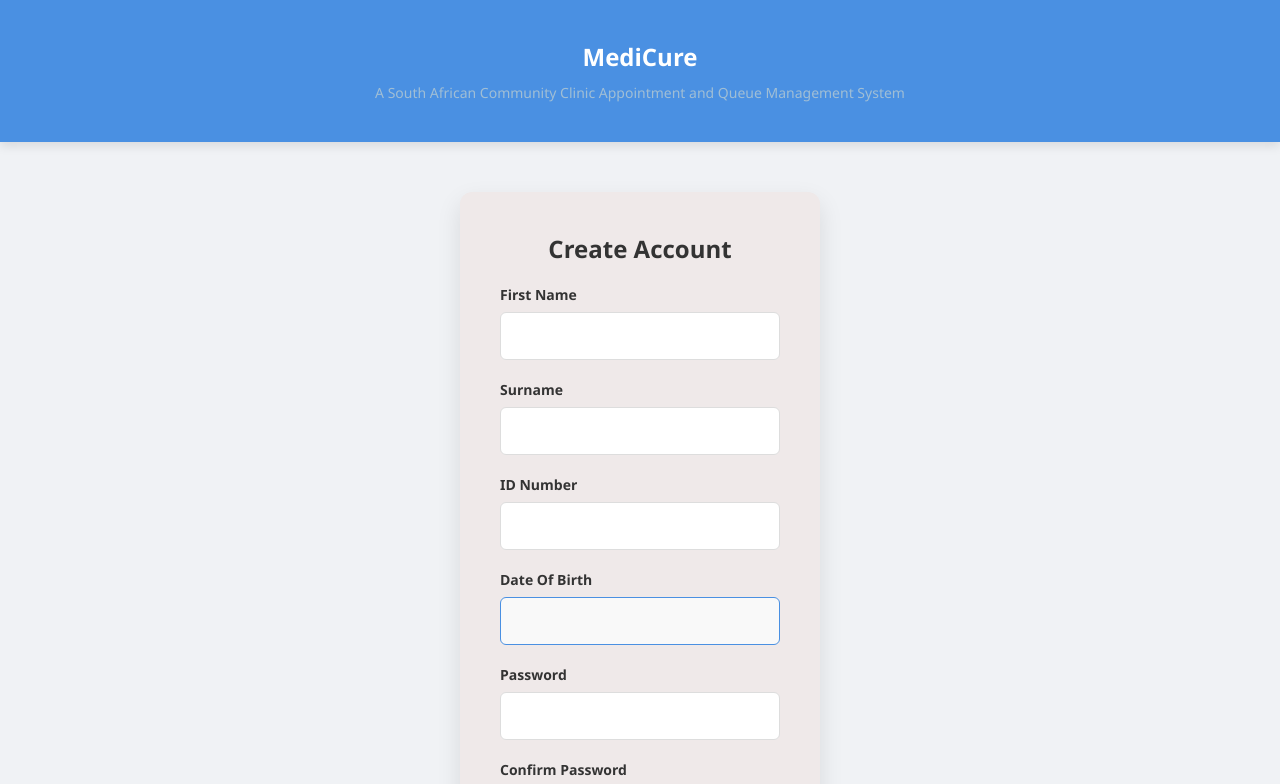
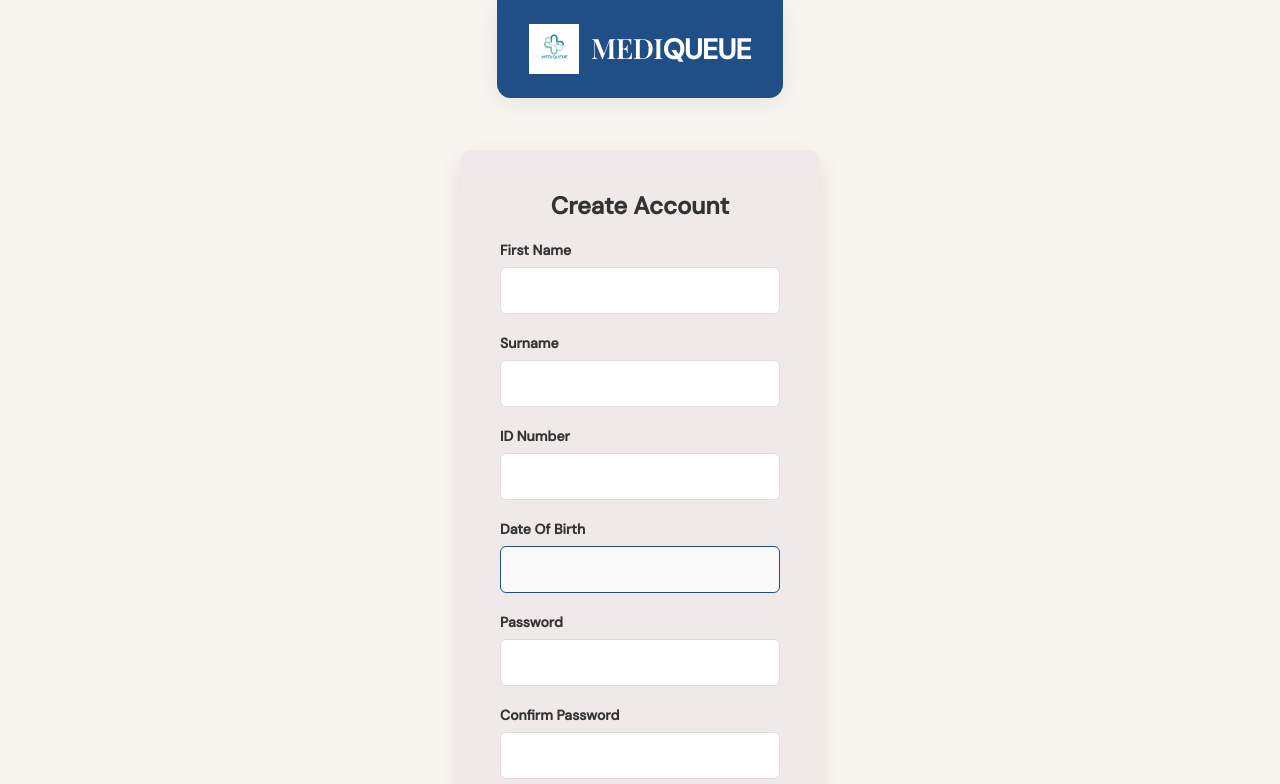
Before and after one commit to MillaSingh/ByteForce, a plain HTML site: page frontend/register.html in a window 1280 px wide. Shown: the top 784 px of the page. Drawn offline with nearby package versions, Linux system fonts and the light colour scheme.

Commit message:
Lwazi's changes

```diff
--- a/frontend/register.html
+++ b/frontend/register.html
@@ -3,13 +3,14 @@
 <head>
     <meta charset="UTF-8">
     <meta name="viewport" content="width=device-width, initial-scale=1.0">
-    <title>Register - MediCure</title>
+    <title>Register - MEDIQUEUE</title>
+    <link href="https://fonts.googleapis.com/css2?family=Playfair+Display:wght@400;600&family=DM+Sans:wght@300;400;500&display=swap" rel="stylesheet">
     <link rel="stylesheet" href="style.css">
     <style>
         #dobField {
             padding: 12px;
             margin-bottom: 20px;
-            border: 1px solid #4A90E2;
+            border: 1px solid var(--accent);
             border-radius: 6px;
             font-size: 16px;
             background-color: #f9f9f9;
@@ -21,10 +22,12 @@
     </style>
 </head>
 <body>
-    <header>
-        <h1>MediCure</h1>
-        <p>A South African Community Clinic Appointment and Queue Management System</p>
-    </header>
+    <nav>
+        <div class="nav-brand">
+            <img src="logo.jpeg" alt="MEDIQUEUE" width="50" height="50">
+            <div class="nav-logo">MEDI<span>QUEUE</span></div>
+        </div>
+    </nav>
     <main>
         <section id="register-card" style="background: rgb(239, 233, 233); padding: 40px; border-radius: 12px; box-shadow: 0 10px 25px rgba(0,0,0,0.1); max-width: 400px; margin: 0 auto;">
             <h2 style="text-align: center; margin-bottom: 20px; color: #333;">Create Account</h2>
@@ -67,10 +70,15 @@
             const idNumber = this.value.replace(/\D/g, '').slice(0,13);
             this.value = idNumber;
             if (idNumber.length === 13) {
-                const yy = idNumber.slice(0,2);
+                const yy = parseInt(idNumber.slice(0,2));
                 const mm = idNumber.slice(2,4);
                 const dd = idNumber.slice(4,6);
-                const fullYear = 2000 + parseInt(yy);
+                let fullYear;
+                if (yy >= 0 && yy <= 21) {
+                  fullYear = 2000 + yy;
+                } else {
+                  fullYear = 1900 + yy;
+                }
                 dobField.value = `${fullYear}-${mm.padStart(2,'0')}-${dd.padStart(2,'0')}`;
             } else {
                 dobField.value = '';
--- a/frontend/style.css
+++ b/frontend/style.css
@@ -1,25 +1,68 @@
 /* Basic Reset */
 * {
-    box-sizing: border-box; /* adds padding and makes an element wider*/
-    margin: 0; /* different browers use different default spacing*/
-    padding: 0; /* removes default spacing around elements */
-    font-family: 'Segoe UI', Tahoma, Geneva, Verdana, sans-serif;
+    box-sizing: border-box;
+    margin: 0;
+    padding: 0;
+    font-family: 'DM Sans', sans-serif;
 }
 
-body { /* th=is handles overall background and postioning*/
-    background-color: #f0f2f5;
-    display: flex; /* this turns the body into a flexbox container horizontally left to right*/
-    flex-direction: column; /* this stacks the child elements vertically*/
+:root {
+  --cream: #f8f5f0;
+  --white: #ffffff;
+  --ink: #1a1a2e;
+  --muted: #6b7280;
+  --accent: #204e86;
+  --accent-light: #52a0b7;
+  --accent-pale: #d8eaf3;
+  --border: #e5e0d8;
+  --shadow: 0 4px 24px rgba(26,26,46,0.08);
+  --radius: 14px;
+}
+
+nav {
+  background: var(--accent);
+  padding: 1.5rem 2rem;
+  border-radius: 0 0 var(--radius) var(--radius);
+  display: flex;
+  align-items: center;
+  justify-content: center;
+  margin-bottom: 2rem;
+  box-shadow: var(--shadow);
+}
+
+.nav-brand {
+  display: flex;
+  align-items: center;
+  gap: 12px;
+}
+
+.nav-logo {
+  font-family: 'Playfair Display', serif;
+  font-size: 1.75rem;
+  color: var(--white);
+  font-weight: 600;
+  letter-spacing: -0.02em;
+  line-height: 1;
+}
+
+.nav-logo span {
+  color: var(--white);
+}
+
+body {
+    background: var(--cream);
+    display: flex;
+    flex-direction: column;
     justify-content: center;
     align-items: center;
-    min-height: 100vh; /*tells the body to be as tall as the entire screen*/
+    min-height: 100vh;
 }
 
 main {
     width: 100%;
     max-width: 400px;
     padding: 20px;
-    flex-grow : 1; /* this allows the main content to grow and fill available space, pushing the footer to the bottom */
+    flex-grow : 1;
     align-items: center;
 }
 
@@ -36,7 +79,7 @@ header {
     width: 100%;
     padding : 40px 20px ;
     box-shadow: 0 4px 10px rgba(0,0,0,0.1);
-    background-color:  #4A90E2;
+    background: var(--accent);
 }
 
 header h1 {
@@ -52,7 +95,7 @@ header p {
 
 form {
     display: flex;
-    flex-direction: column; /*this stacks the form elements vertically*/
+    flex-direction: column;
 }
 
 label {
@@ -72,23 +115,23 @@ input {
 
 input:focus {
     outline: none;
-    border-color: #4A90E2; /*this changes the border color when the input is focused (clicked on)*/
+    border-color: var(--accent);
 }
 
 button {
-    background-color: #4A90E2;
+    background: var(--accent);
     color: white;
     padding: 12px;
     border: none;
     border-radius: 6px;
     font-size: 16px;
     font-weight: bold;
-    cursor: pointer; /*changes the cursor to a pointer when hovering over the button*/
+    cursor: pointer;
     transition: background 0.3s;
 }
 
 button:hover {
-    background-color: #357ABD; /*this darkens the button when hovered over*/
+    background: #1a3d5e;
 }
 
 footer {
@@ -98,6 +141,6 @@ footer {
 }
 
 footer a {
-    color: #4A90E2;
+    color: var(--accent);
     text-decoration: none;
 }
```
Also changed, not shown: TODO.md (+6 -11 lines), frontend/Login.html (+3 -10 lines), 1 other file.
